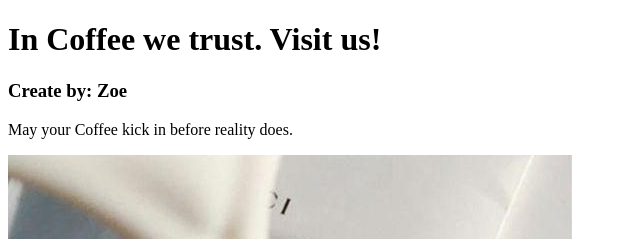
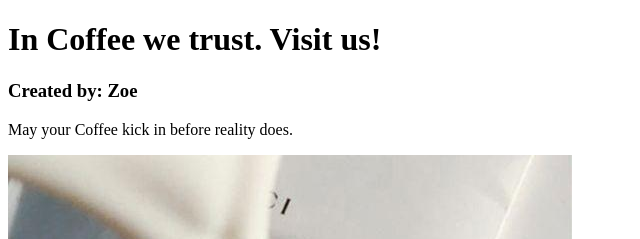
Before and after one commit to zoebell-hub/-prj4-chapter-3, a plain HTML site: page index.html in a window 1280 px wide. Shown: the top 239 px of the page, 0-640 px from the left. Drawn offline with Linux system fonts and the light colour scheme.

Commit message:
Update index.html
Creator name edited

```diff
--- a/index.html
+++ b/index.html
@@ -6,7 +6,7 @@
   </head>
   <body>
     <h1>In Coffee we trust. Visit us!</h1>
-	  <h3>Create by: Zoe</h3>
+	  <h3>Created by: Zoe</h3>
     <p>May your Coffee kick in before reality does.</p>
     <img src="images/coffee.jpg" alt="How to start your day right.">
     <br><br>
```
